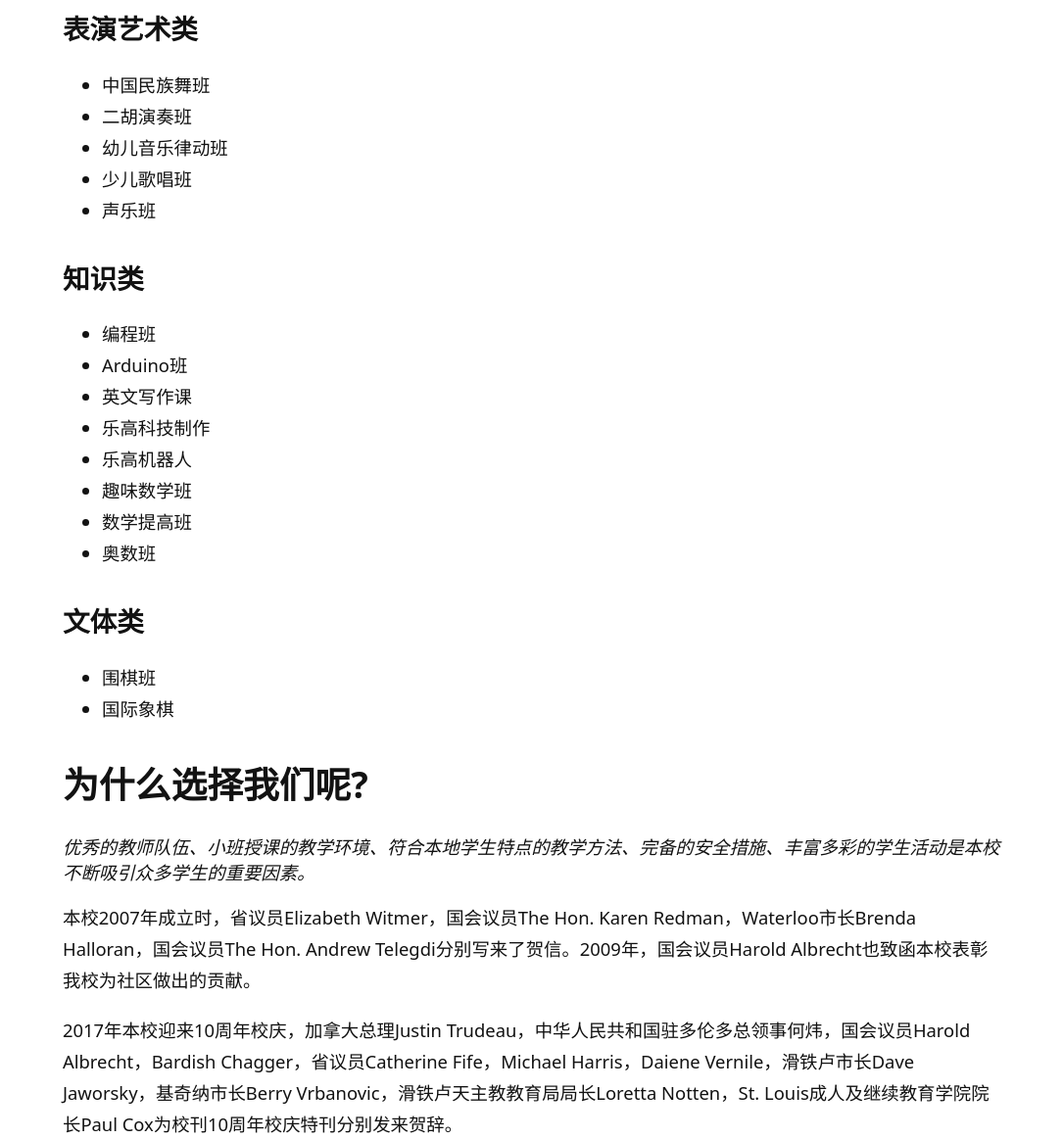
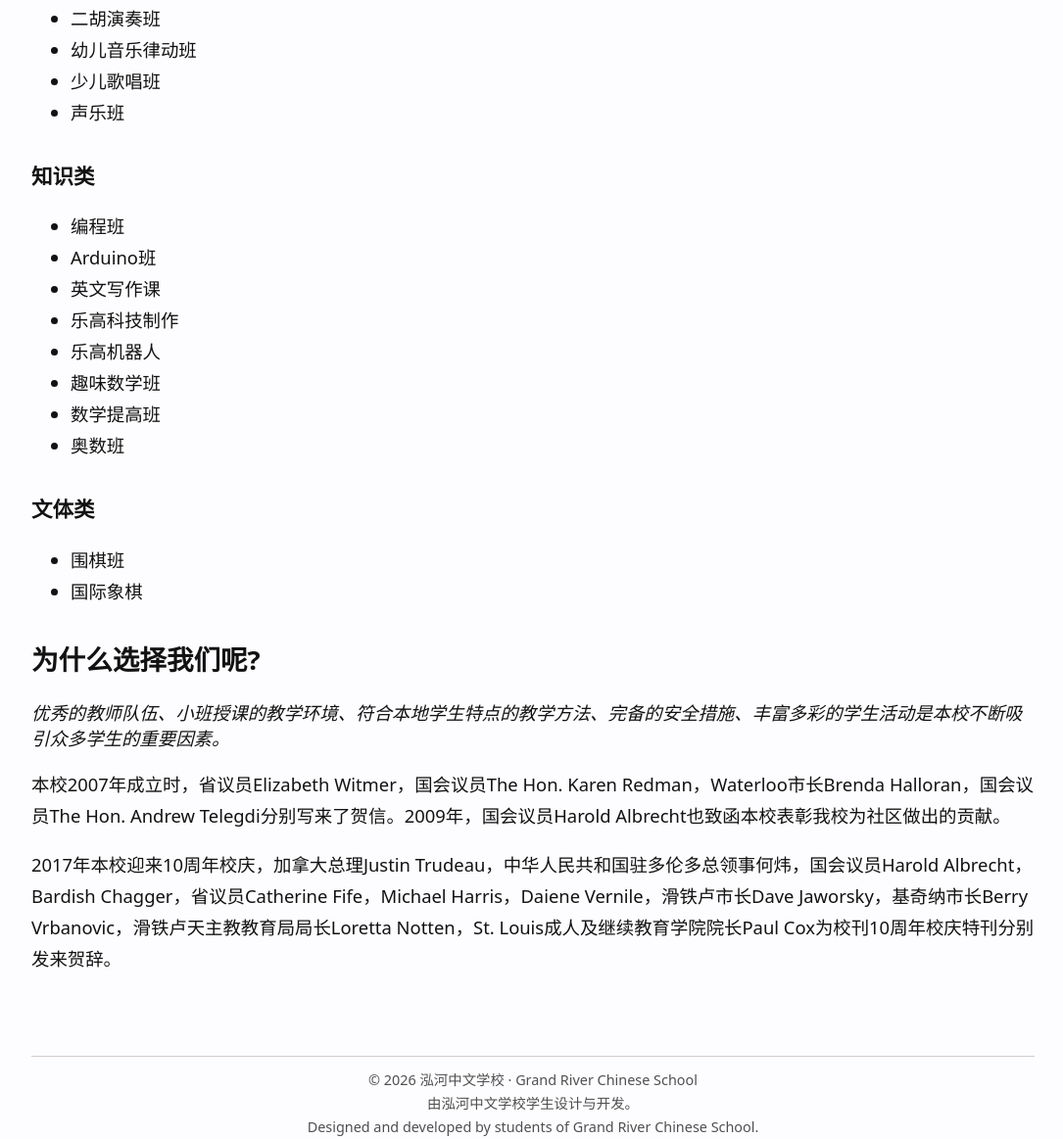
Before and after one commit to GoobusTheNoobus/GrandRiverChineseSchool, an Astro site: page / in a window 1280 px wide. Shown: the part 1637-2800 px from the top of the page at 98% size, without its empty margins (96-1181 px from the left). Built offline with nearby package versions, Linux system fonts and the light colour scheme; Astro itself is replaced by a stand-in of ours.

Commit message:
Added footer

```diff
--- /dev/null
+++ b/src/components/Footer.astro
@@ -0,0 +1,34 @@
+---
+import '../style.css'
+---
+
+<footer>
+    <p>
+        © {new Date().getFullYear()} 泓河中文学校  ·  Grand River Chinese School
+    </p>
+    <p lang="zh-CN">
+        由泓河中文学校学生设计与开发。
+    </p>
+    <p>
+        Designed and developed by students of Grand River Chinese School.
+    </p>
+</footer>
+
+<style>
+    footer {
+        color: var(--color-text-mute);
+        font-size: 0.9rem;
+        margin: auto auto 0;
+        text-align: center;
+        padding-top: 1rem;
+
+        border-top: var(--color-separator) 1px solid;
+
+        width: 64rem;
+    }
+
+    footer p {
+        margin: -0.5rem auto;
+
+    }
+</style>
--- a/src/components/Navbar.astro
+++ b/src/components/Navbar.astro
@@ -13,7 +13,6 @@ let {lang} = Astro.props;
     <div class="registration">
         {lang == 'zh' ? <p>新学年的注册工作已经开始，相关链接在<a href="/registration/">此页面</a>。</p> : ""}
     </div>
-
 </nav>
 
 <style>
@@ -28,6 +27,7 @@ let {lang} = Astro.props;
         margin-top: 0rem;
         padding: 0 1rem;
 
+        border-top: 1px solid var(--color-separator);
         border-bottom: 1px solid var(--color-separator);
         text-align: center;
     }
@@ -36,4 +36,6 @@ let {lang} = Astro.props;
         margin: 6px 0;
         color: var(--color-text-light);
     }
+
+    * { box-sizing: border-box; }
 </style>
--- a/src/pages/index.astro
+++ b/src/pages/index.astro
@@ -1,4 +1,5 @@
 ---
+import Footer from '../components/Footer.astro';
 import Navbar from '../components/Navbar.astro';
 import '../style.css'
 ---
@@ -20,11 +21,11 @@ import '../style.css'
 			<p lang="en">For the English homepage, <a href="/en/">click here</a>.</p>
 
 
-			<h1>关于我们</h1>
+			<h2>关于我们</h2>
 			<p>
 				泓河中文学校成立于2007年，是一所为大滑铁卢地区服务的综合性非营利中文学校。2009年9月起，本校将大部分中文课程转为教育局的公立国际语言课程。现开设特有的三岁中文班，JK至八年级的小学中文课程和九至十二年级的中文学分课程，并专门为非汉语家庭背景的学生开设“中文非母语班”和初学者学分班。
 			</p>
-			<h1>课表</h1>
+			<h2>课表</h2>
 			<ul>
 				<li>
 					课程:
@@ -73,18 +74,18 @@ import '../style.css'
 			</ul>
 
 
-			<h1>课外班</h1>
+			<h2>课外班</h2>
 			<p>
 				这一系列兴趣课程更为学生的全面发展创造了条件，包括：
 			</p>
-			<h2>美术类</h2>
+			<h3>美术类</h3>
 			<ul>
 				<li>少儿美术班</li>
 				<li>水彩画班</li>
 				<li>素描班</li>
 				<li>中国水墨画班</li>
 			</ul>
-			<h2>表演艺术类</h2>
+			<h3>表演艺术类</h3>
 			<ul>
 				<li>中国民族舞班</li>
 				<li>二胡演奏班</li>
@@ -92,7 +93,7 @@ import '../style.css'
 				<li>少儿歌唱班</li>
 				<li>声乐班</li>
 			</ul>
-			<h2>知识类</h2>
+			<h3>知识类</h3>
 			<ul>
 				<li>编程班</li>
 				<li>Arduino班</li>
@@ -104,14 +105,14 @@ import '../style.css'
 				<li>奥数班</li>
 			</ul>
 
-			<h2>文体类</h2>
+			<h3>文体类</h3>
 			<ul>
 				<li>围棋班</li>
 				<li>国际象棋</li>
 			</ul>
 
 
-			<h1>为什么选择我们呢?</h1>
+			<h2>为什么选择我们呢?</h2>
 			<i>
 				优秀的教师队伍、小班授课的教学环境、符合本地学生特点的教学方法、完备的安全措施、丰富多彩的学生活动是本校不断吸引众多学生的重要因素。
 			</i>
@@ -123,6 +124,8 @@ import '../style.css'
 			</p>
 		</main>
 
+		<Footer></Footer>
+
 		<style>
 
 
--- a/src/style.css
+++ b/src/style.css
@@ -1,16 +1,17 @@
 /* ------------------------ Global styles  ------------------------ */
 
 :root {
-    --color-background: #ffffff;
-    --color-surface: #f3f6f8;
+    --color-background: #fdfdff;
+    --color-surface: #ecf3f8;
 
     --color-text: #121212;
     --color-separator: #d3cccc;
 
-    --color-link: #5250a4;
-    --color-link-hover: #6a68cf;
+    --color-link: #5068a4;
+    --color-link-hover: #3f507f;
 
-    --color-text-light: #525252;
+    --color-text-light: #32354b;
+    --color-text-mute: #4f4f4f;
 }
 
 html, body {
@@ -31,7 +32,7 @@ body {
 }
 
 main {
-    max-width: 60rem;
+    max-width: 64rem;
     margin: 2rem auto 3rem;
     padding: 1rem;
 }
@@ -46,11 +47,13 @@ h1, h2, h3 {
 
 a {
     color: var(--color-link);
-    transition: 150ms;
+    text-decoration: none;
+    transition: 200ms;
 }
 
 a:hover {
     color: var(--color-link-hover);
+    text-decoration: underline;
 }
 
 
@@ -61,14 +64,14 @@ a:hover {
 }
 
 .title-en {
-    font-size: 2rem;
+    font-size: 1.5rem;
     font-weight: 600;
     margin-top: 0;
     margin-bottom: 0;
 }
 
 .title-zh {
-    font-size: 5rem;
+    font-size: 4rem;
     margin: 0rem auto 1rem;
     padding-bottom: 2rem;
 
```
